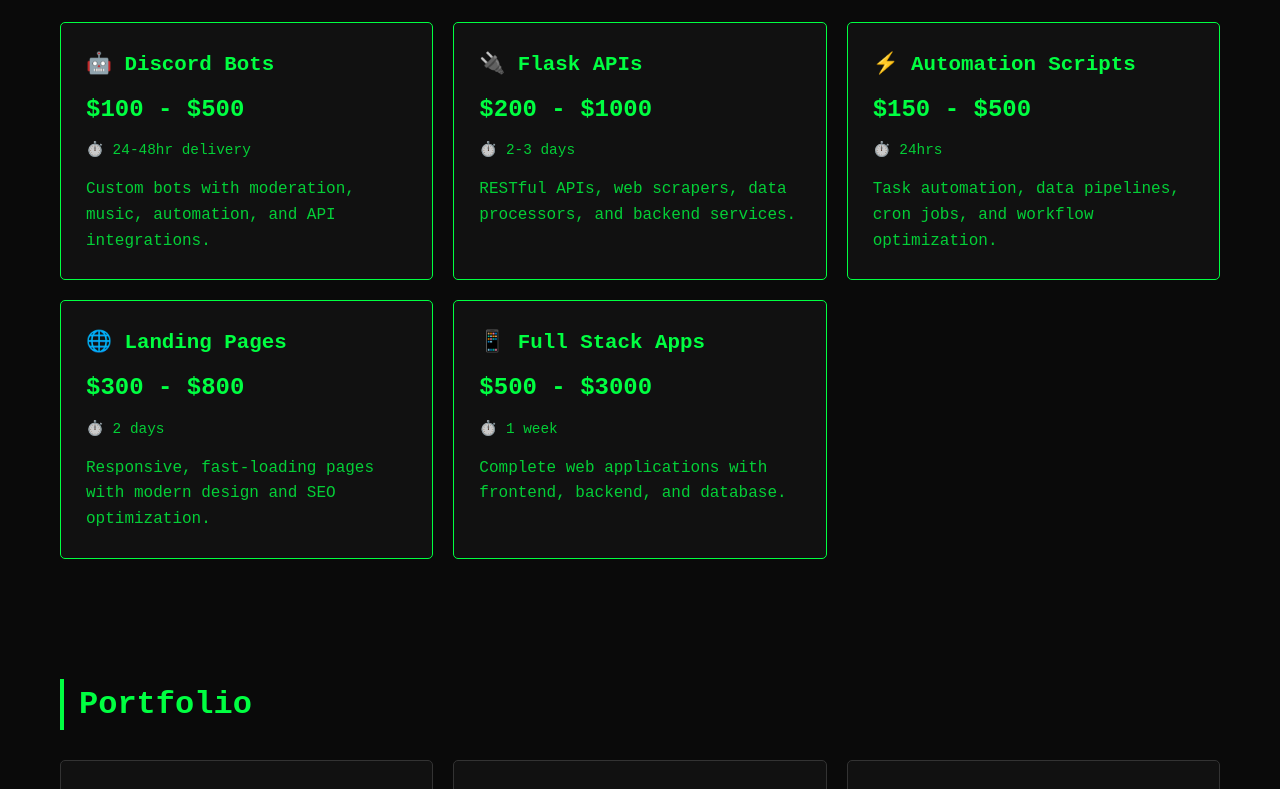
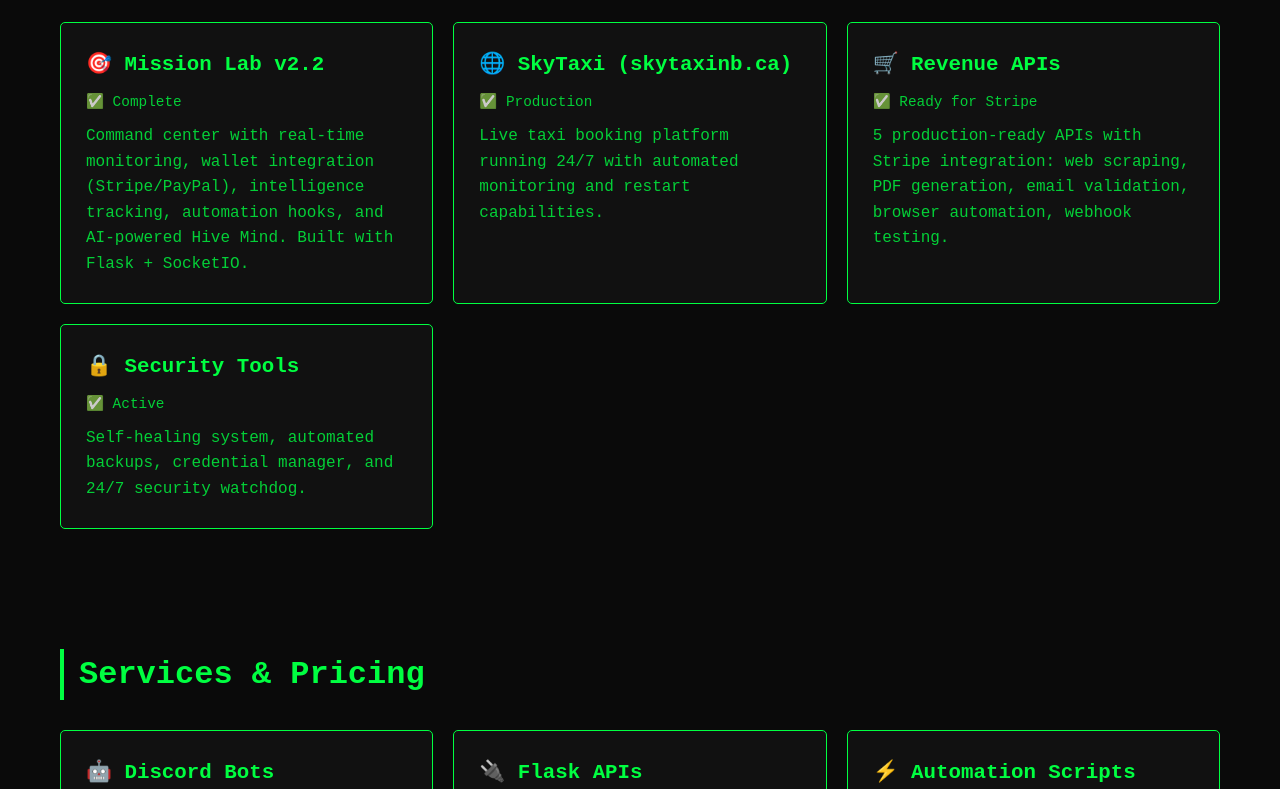
Before and after one commit to CyberRaccoonTeam/cyberraccoonteam.github.io, a plain HTML site: page index.html in a window 1280 px wide. Shown: the part 660-1449 px from the top of the page. Drawn offline with Linux system fonts and the light colour scheme.

Commit message:
Add recent projects section - Mission Lab v2.2, SkyTaxi, Revenue APIs, Security Tools

```diff
--- a/index.html
+++ b/index.html
@@ -192,6 +192,37 @@
         </div>
     </section>
 
+    <section id="projects">
+        <div class="container">
+            <h2>🦝 Recent Projects</h2>
+            <div class="services-grid">
+                <div class="service-card">
+                    <h3>🎯 Mission Lab v2.2</h3>
+                    <p class="delivery">✅ Complete</p>
+                    <p style="margin-top: 10px; opacity: 0.8;">Command center with real-time monitoring, wallet integration (Stripe/PayPal),
+                    intelligence tracking, automation hooks, and AI-powered Hive Mind. Built with Flask + SocketIO.</p>
+                </div>
+                <div class="service-card">
+                    <h3>🌐 SkyTaxi (skytaxinb.ca)</h3>
+                    <p class="delivery">✅ Production</p>
+                    <p style="margin-top: 10px; opacity: 0.8;">Live taxi booking platform running 24/7 with automated monitoring and restart capabilities.</p>
+                </div>
+                <div class="service-card">
+                    <h3>🛒 Revenue APIs</h3>
+                    <p class="delivery">✅ Ready for Stripe</p>
+                    <p style="margin-top: 10px; opacity: 0.8;">5 production-ready APIs with Stripe integration: web scraping, PDF generation,
+                    email validation, browser automation, webhook testing.</p>
+                </div>
+                <div class="service-card">
+                    <h3>🔒 Security Tools</h3>
+                    <p class="delivery">✅ Active</p>
+                    <p style="margin-top: 10px; opacity: 0.8;">Self-healing system, automated backups, credential manager, and
+                    24/7 security watchdog.</p>
+                </div>
+            </div>
+        </div>
+    </section>
+
     <section id="services">
         <div class="container">
             <h2>Services & Pricing</h2>
```
